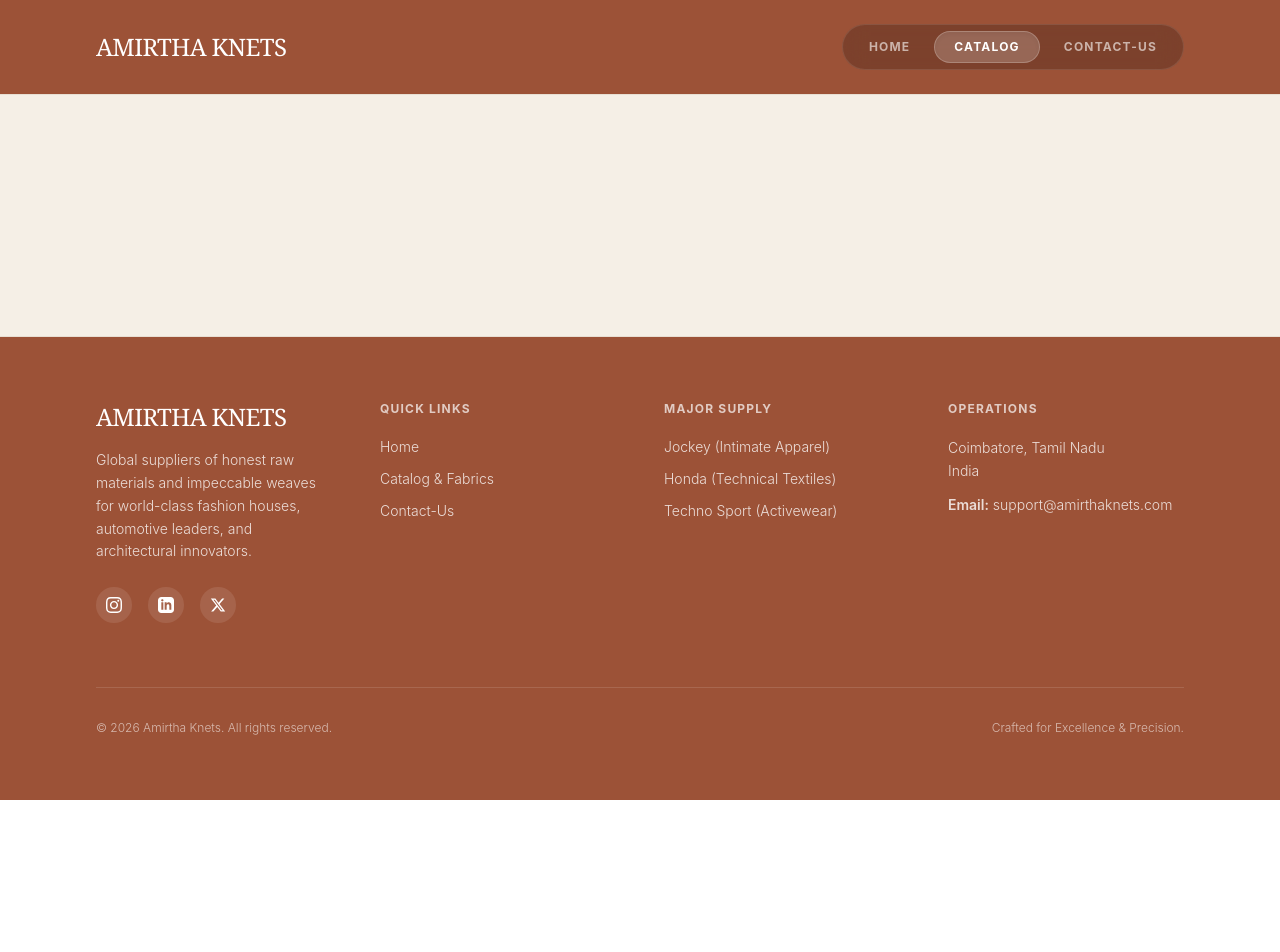
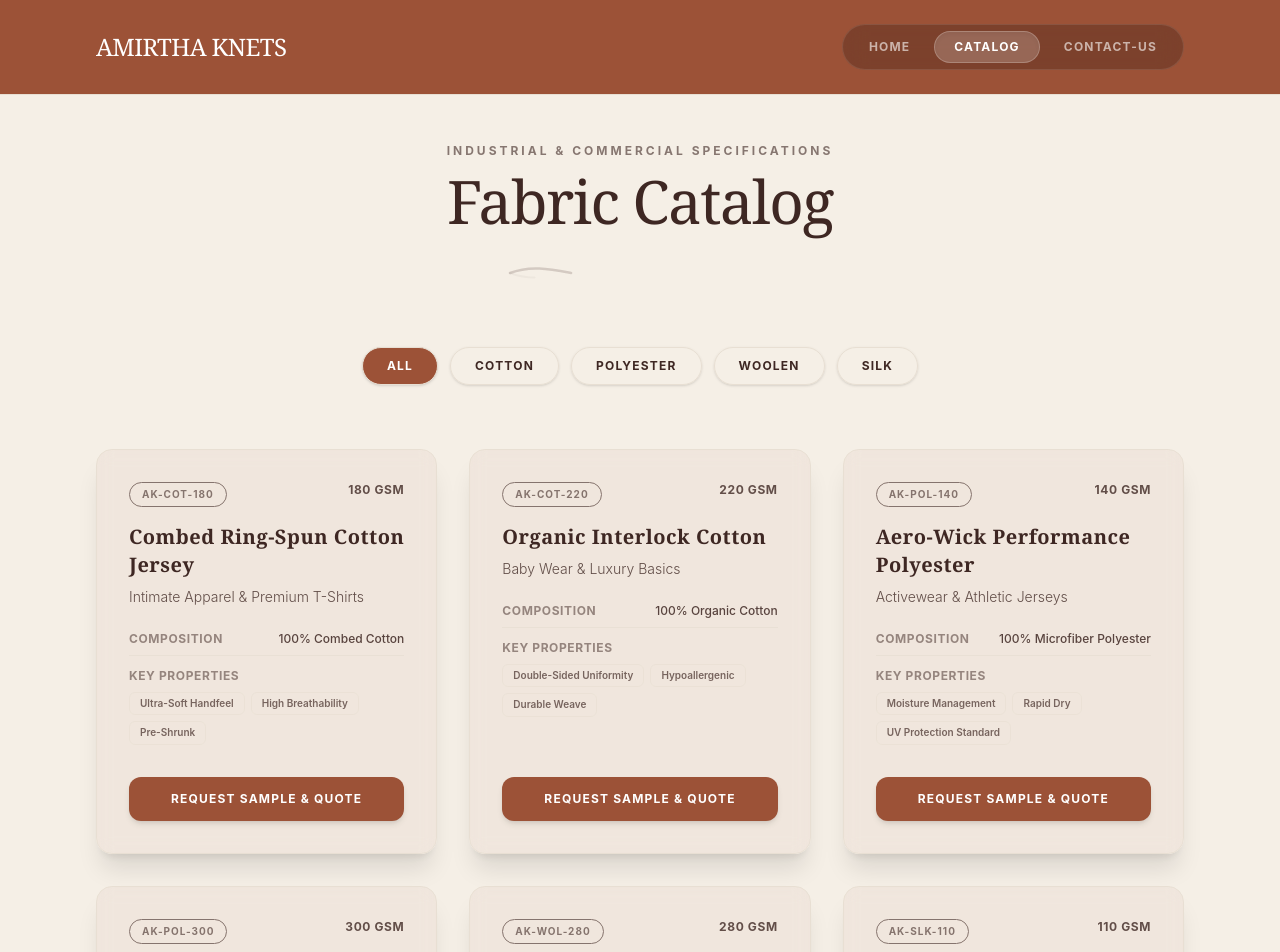
Before and after one commit to kishore021026/AMIRTHA-KNETS, a React (Vite) app: page /products in a window 1280 px wide. Shown: the top 952 px of the page. Before the commit the page ends 800 px from the top, so only its background shows below. Built offline with nearby package versions, Linux system fonts and the light colour scheme.

Commit message:
product page added

```diff
--- a/src/App.jsx
+++ b/src/App.jsx
@@ -3,6 +3,7 @@ import { ThemeProvider, THEMES } from './context/ThemeContext'
 import Navbar from './components/Navbar'
 import Footer from './components/Footer'
 import Home from './pages/Home'
+import Catalog from './pages/Catalog'
 import Concierge from './pages/Concierge'
 
 export default function App() {
@@ -23,6 +24,7 @@ export default function App() {
           <div className="flex-grow flex flex-col relative">
             <Routes>
               <Route path="/" element={<Home />} />
+              <Route path="/products" element={<Catalog />} />
               <Route path="/concierge" element={<Concierge />} />
             </Routes>
           </div>
--- /dev/null
+++ b/src/pages/Catalog.jsx
@@ -0,0 +1,247 @@
+import { useState } from 'react'
+import { Link } from 'react-router-dom'
+import { motion, AnimatePresence } from 'framer-motion'
+import { useTheme } from '../context/ThemeContext'
+
+// Animated Intertwining Threads Divider Component (No Needles)
+function KnittingThreadsDivider() {
+  const theme = useTheme()
+
+  return (
+    <div className="w-full max-w-sm mx-auto my-6 flex items-center justify-center overflow-hidden">
+      <svg width="280" height="36" viewBox="0 0 280 36" fill="none" xmlns="http://www.w3.org/2000/svg" className="overflow-visible opacity-85">
+        {/* Thread Strand 1 */}
+        <motion.path
+          d="M 10 18 C 50 2, 90 34, 140 18 C 190 2, 230 34, 270 18"
+          stroke={theme.text}
+          strokeWidth="2.5"
+          strokeLinecap="round"
+          fill="none"
+          initial={{ pathLength: 0, opacity: 0 }}
+          animate={{ pathLength: 1, opacity: 0.9 }}
+          transition={{ duration: 2.5, ease: "easeInOut", repeat: Infinity, repeatType: "reverse" }}
+        />
+        {/* Thread Strand 2 (Intertwining) */}
+        <motion.path
+          d="M 10 18 C 50 34, 90 2, 140 18 C 190 34, 230 2, 270 18"
+          stroke={theme.text}
+          strokeWidth="2"
+          strokeLinecap="round"
+          fill="none"
+          initial={{ pathLength: 0, opacity: 0 }}
+          animate={{ pathLength: 1, opacity: 0.5 }}
+          transition={{ duration: 2.5, delay: 0.3, ease: "easeInOut", repeat: Infinity, repeatType: "reverse" }}
+        />
+      </svg>
+    </div>
+  )
+}
+
+export default function Catalog() {
+  const theme = useTheme()
+  const [activeCategory, setActiveCategory] = useState('All')
+
+  // Sample data structured around Cotton, Polyester, Woolen, and Silk with B2B technical specs
+  const fabrics = [
+    {
+      id: 1,
+      name: 'Combed Ring-Spun Cotton Jersey',
+      category: 'Cotton',
+      code: 'AK-COT-180',
+      gsm: '180 GSM',
+      composition: '100% Combed Cotton',
+      use: 'Intimate Apparel & Premium T-Shirts',
+      features: ['Ultra-Soft Handfeel', 'High Breathability', 'Pre-Shrunk']
+    },
+    {
+      id: 2,
+      name: 'Organic Interlock Cotton',
+      category: 'Cotton',
+      code: 'AK-COT-220',
+      gsm: '220 GSM',
+      composition: '100% Organic Cotton',
+      use: 'Baby Wear & Luxury Basics',
+      features: ['Double-Sided Uniformity', 'Hypoallergenic', 'Durable Weave']
+    },
+    {
+      id: 3,
+      name: 'Aero-Wick Performance Polyester',
+      category: 'Polyester',
+      code: 'AK-POL-140',
+      gsm: '140 GSM',
+      composition: '100% Microfiber Polyester',
+      use: 'Activewear & Athletic Jerseys',
+      features: ['Moisture Management', 'Rapid Dry', 'UV Protection Standard']
+    },
+    {
+      id: 4,
+      name: 'Industrial High-Tenacity Poly',
+      category: 'Polyester',
+      code: 'AK-POL-300',
+      gsm: '300 GSM',
+      composition: 'High-Density Polyester Weave',
+      use: 'Automotive & Technical Standards',
+      features: ['High Tensile Strength', 'Abrasion Resistant', 'Tear Proof']
+    },
+    {
+      id: 5,
+      name: 'Merino Blend Winter Knit',
+      category: 'Woolen',
+      code: 'AK-WOL-280',
+      gsm: '280 GSM',
+      composition: '60% Merino Wool, 40% Cotton',
+      use: 'Thermal Wear & Premium Sweaters',
+      features: ['Thermal Insulation', 'Natural Elasticity', 'Odour Resistant']
+    },
+    {
+      id: 6,
+      name: 'Pure Mulberry Silk Knit',
+      category: 'Silk',
+      code: 'AK-SLK-110',
+      gsm: '110 GSM',
+      composition: '100% Mulberry Silk',
+      use: 'Luxury Intimate Apparel & High Fashion',
+      features: ['Natural Luster', 'Exquisite Drape', 'Temperature Regulating']
+    }
+  ]
+
+  const filteredFabrics = activeCategory === 'All'
+    ? fabrics
+    : fabrics.filter(f => f.category === activeCategory)
+
+  return (
+    <main className="relative min-h-screen flex flex-col px-6 sm:px-12 lg:px-24 py-12">
+
+      {/* Header Section */}
+      <div className="max-w-7xl mx-auto w-full mb-8 text-center">
+        <span
+          style={{ color: theme.text }}
+          className="text-xs font-bold tracking-[0.25em] uppercase opacity-60 block mb-3"
+        >
+          Industrial & Commercial Specifications
+        </span>
+        <h1
+          style={{ color: theme.text }}
+          className="text-4xl sm:text-6xl font-serif tracking-tight mb-3"
+        >
+          Fabric Catalog
+        </h1>
+
+        {/* Animated Intertwining Threads Divider */}
+        <KnittingThreadsDivider />
+
+        {/* <p
+          style={{ color: theme.text }}
+          className="text-base sm:text-lg font-light opacity-75 max-w-2xl mx-auto leading-relaxed"
+        >
+          Explore our precision-engineered knits and raw material standards, optimized for global fashion houses, activewear brands, and technical industries.
+        </p> */}
+      </div>
+
+      {/* Category Filter Pills with Hover Popup Animation */}
+      <div className="max-w-7xl mx-auto w-full flex flex-wrap justify-center gap-3 mb-16">
+        {['All', 'Cotton', 'Polyester', 'Woolen', 'Silk'].map((cat) => (
+          <motion.button
+            key={cat}
+            onClick={() => setActiveCategory(cat)}
+            whileHover={{ scale: 1.06, y: -2 }}
+            whileTap={{ scale: 0.96 }}
+            style={{
+              borderColor: theme.border,
+              backgroundColor: activeCategory === cat
+                ? (theme.id === 'midnight' ? '#1A2B4C' : theme.id === 'terracotta' ? '#9C5237' : '#111111')
+                : 'transparent',
+              color: activeCategory === cat ? '#FFFFFF' : theme.text
+            }}
+            className="px-6 py-2.5 rounded-full text-xs font-bold uppercase tracking-widest border transition-colors shadow-sm cursor-pointer"
+          >
+            {cat}
+          </motion.button>
+        ))}
+      </div>
+
+      {/* Fabric Grid with Hover Popup Effect */}
+      <div className="max-w-7xl mx-auto w-full grid grid-cols-1 md:grid-cols-2 lg:grid-cols-3 gap-8 mb-20">
+        <AnimatePresence>
+          {filteredFabrics.map((fabric) => (
+            <motion.div
+              key={fabric.id}
+              layout
+              initial={{ opacity: 0, scale: 0.95 }}
+              animate={{ opacity: 1, scale: 1 }}
+              exit={{ opacity: 0, scale: 0.95 }}
+              transition={{ duration: 0.3 }}
+              whileHover={{ y: -8, scale: 1.02 }}
+              style={{
+                borderColor: theme.border,
+                backgroundColor: theme.id === 'midnight' ? 'rgba(26, 43, 76, 0.4)' : theme.id === 'terracotta' ? 'rgba(156, 82, 55, 0.05)' : 'rgba(255, 255, 255, 0.6)'
+              }}
+              className="p-8 rounded-2xl border backdrop-blur-sm shadow-xl hover:shadow-2xl transition-shadow flex flex-col justify-between"
+            >
+              <div>
+                <div className="flex justify-between items-start mb-4">
+                  <span
+                    style={{ color: theme.text }}
+                    className="text-[10px] font-bold uppercase tracking-widest px-3 py-1 rounded-full border border-current opacity-60"
+                  >
+                    {fabric.code}
+                  </span>
+                  <span
+                    style={{ color: theme.text }}
+                    className="text-xs font-bold tracking-wider opacity-80"
+                  >
+                    {fabric.gsm}
+                  </span>
+                </div>
+
+                <h3
+                  style={{ color: theme.text }}
+                  className="text-xl font-serif font-bold mb-2 tracking-wide"
+                >
+                  {fabric.name}
+                </h3>
+
+                <p style={{ color: theme.text }} className="text-sm font-light opacity-80 mb-6">
+                  {fabric.use}
+                </p>
+
+                <div className="space-y-2 mb-8 text-xs font-light opacity-85" style={{ color: theme.text }}>
+                  <div className="flex justify-between border-b pb-2" style={{ borderColor: theme.border }}>
+                    <span className="opacity-60 uppercase font-bold tracking-wider">Composition</span>
+                    <span className="font-medium">{fabric.composition}</span>
+                  </div>
+                  <div className="pt-1">
+                    <span className="opacity-60 block uppercase font-bold tracking-wider mb-2">Key Properties</span>
+                    <div className="flex flex-wrap gap-1.5">
+                      {fabric.features.map((feat, idx) => (
+                        <span
+                          key={idx}
+                          className="px-2.5 py-1 rounded-md text-[10px] font-semibold border opacity-80"
+                          style={{ borderColor: theme.border }}
+                        >
+                          {feat}
+                        </span>
+                      ))}
+                    </div>
+                  </div>
+                </div>
+              </div>
+
+              <Link
+                to="/concierge"
+                style={{
+                  backgroundColor: theme.id === 'midnight' ? '#1A2B4C' : theme.id === 'terracotta' ? '#9C5237' : '#111111',
+                  color: '#FFFFFF'
+                }}
+                className="w-full py-3.5 rounded-xl text-center text-xs font-bold uppercase tracking-widest transition-all shadow-md hover:opacity-90 block"
+              >
+                Request Sample & Quote
+              </Link>
+            </motion.div>
+          ))}
+        </AnimatePresence>
+      </div>
+
+    </main>
+  )
+}
--- a/src/pages/Concierge.jsx
+++ b/src/pages/Concierge.jsx
@@ -1,9 +1,19 @@
-import { useState } from 'react'
+import { useState, useRef, useEffect } from 'react'
 import { motion } from 'framer-motion'
 import { useTheme } from '../context/ThemeContext'
 
 export default function Concierge() {
   const theme = useTheme()
+
+  // Ref to target the B2B form's Name input for auto-focusing
+  const nameInputRef = useRef(null)
+
+  // Automatically focus the B2B Name input when landing on the page
+  useEffect(() => {
+    if (nameInputRef.current) {
+      nameInputRef.current.focus()
+    }
+  }, [])
 
   // B2B Form State
   const [formData, setFormData] = useState({
@@ -267,6 +277,7 @@ export default function Concierge() {
                 <div>
                   <label style={{ color: theme.text }} className="block text-xs font-bold uppercase tracking-widest opacity-70 mb-2">Full Name *</label>
                   <input
+                    ref={nameInputRef}
                     type="text"
                     required
                     value={formData.name}
@@ -523,7 +534,6 @@ export default function Concierge() {
                   <label style={{ color: theme.text }} className="block text-xs font-bold uppercase tracking-widest opacity-70 mb-2">LinkedIn Profile URL </label>
                   <input
                     type="url"
-                    // required
                     value={careerData.linkedin}
                     onChange={(e) => setCareerData({...careerData, linkedin: e.target.value})}
                     placeholder="https://linkedin.com/in/username"
```
